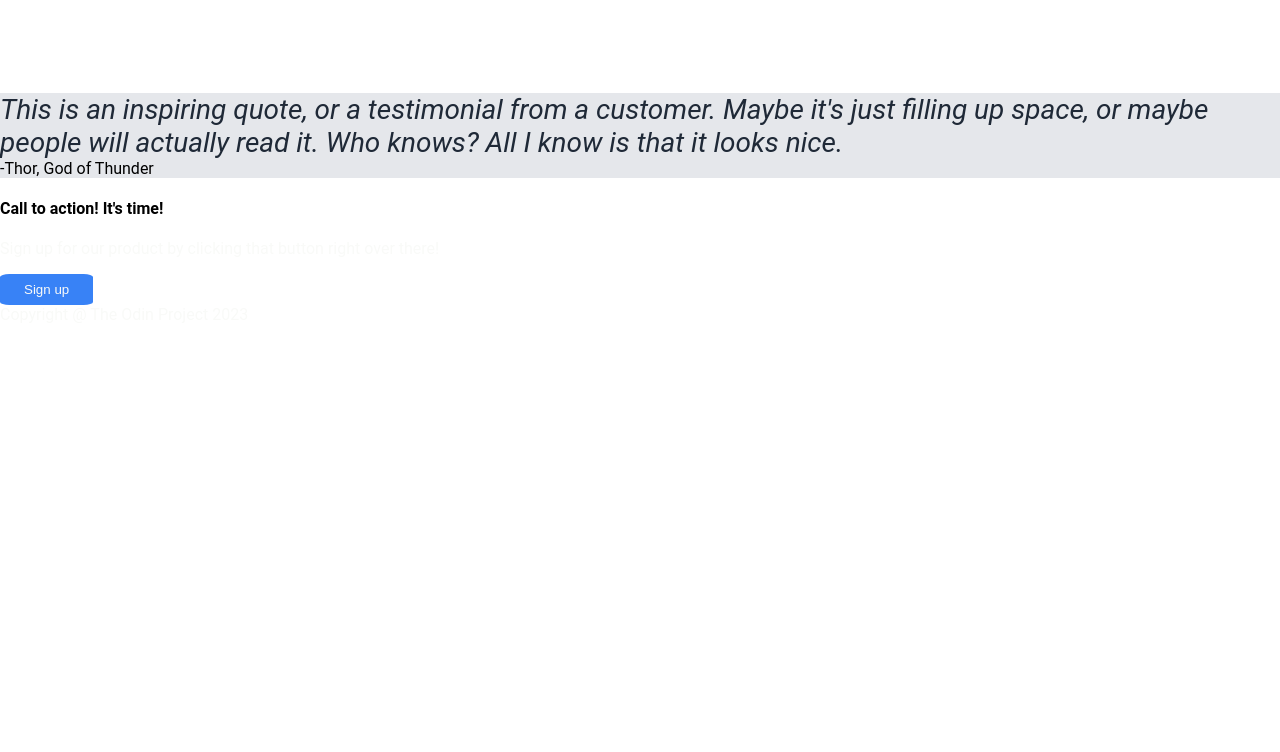
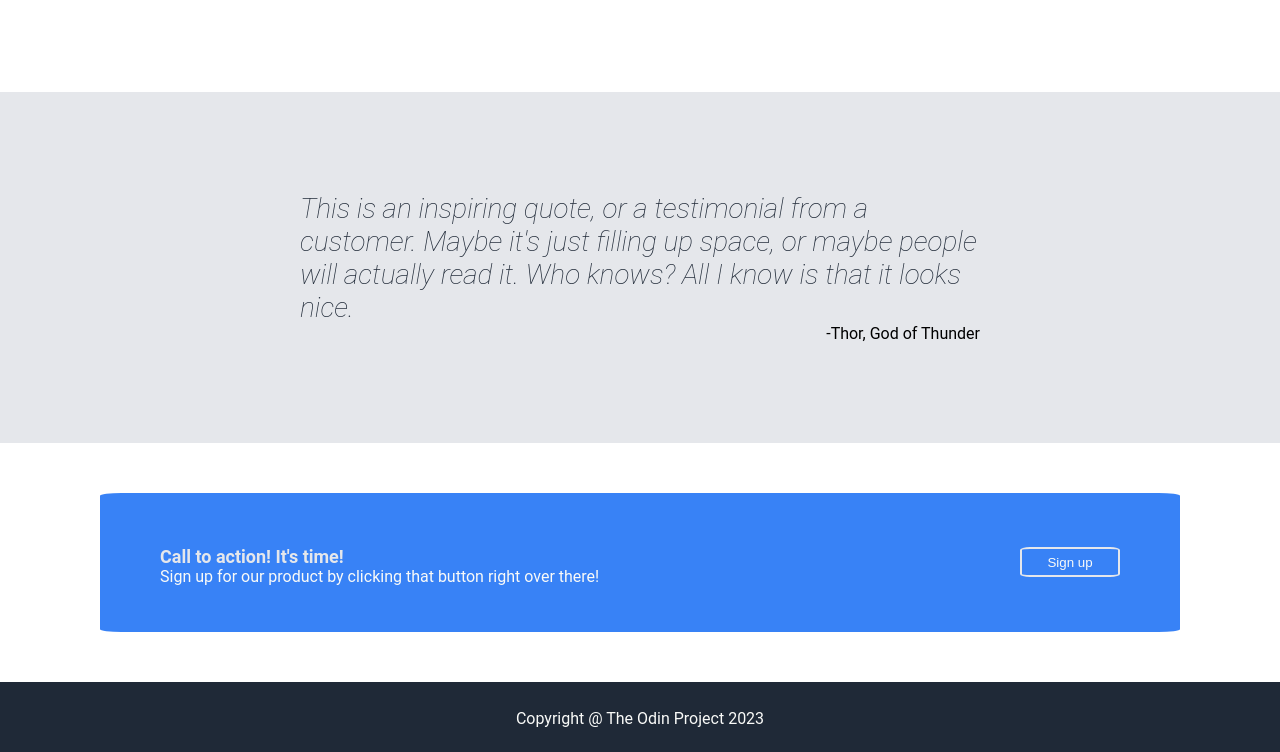
Before and after one commit to nix064/Landing-Page, a plain HTML site: page index.html in a window 1280 px wide. Shown: the part 699-1451 px from the top of the page. Before the commit the page ends 1039 px from the top, so only its background shows below. Drawn offline with Linux system fonts and the light colour scheme.

Commit message:
Inital Landing Page complete

```diff
--- a/index.html
+++ b/index.html
@@ -59,7 +59,7 @@
         </div>
         <div class="quote">
             <div class="top">
-                <i>This is an inspiring quote, or a testimonial from a customer. Maybe it's just filling up space, or maybe people will actually read it. Who knows? All I know is that it looks nice.</i>
+                This is an inspiring quote, or a testimonial from a customer. Maybe it's just filling up space, or maybe people will actually read it. Who knows? All I know is that it looks nice.
             </div>
             <div class="bot">
                 -Thor, God of Thunder
@@ -68,10 +68,10 @@
         <div class="call">
             <div class="left">
                 <h4>Call to action! It's time!</h4>
-                <p>Sign up for our product by clicking that button right over there!</p>
+                <p id="click">Sign up for our product by clicking that button right over there!</p>
             </div>
             <div class="right">
-                <button>Sign up</button>
+                <button id="signup">Sign up</button>
             </div>
         </div>
     <footer>
--- a/styles.css
+++ b/styles.css
@@ -109,6 +109,8 @@ button {
     padding: 8px 24px;
     border: none;
     border-radius: 10%;
+    width: 100px;
+    height: 30px;
 }
 
 .text {
@@ -131,19 +133,66 @@ button {
 
 .quote {
     background: #E5E7EB;
+    display: flex;
+    flex-direction: column;
+    padding: 100px 300px;
 }
 
 .top {
     font-size: 28px;
     font-style: italic;
+    font-weight: 100;
     color: #1F2937;
+
 }
 
+.bot {
+    align-self: flex-end;
+}
 
+.call {
+    display: flex;
+    justify-content: space-between;
+    padding: 30px 60px;
+    background-color: #3882F6;
+    color: #E5E7EB;
+    margin: 50px 100px;
+    align-items: center;
+    border-radius: 2%;
+}
 
+#signup {
+    border-radius: 10%;
+    border: 2px solid #E5E7EB;
+    padding: 5px 20px;
 
+}
 
+#click {
+    padding-top: 0;
+    margin-top: 0;
+}
 
+h4 {
+    margin-bottom: 0;
+    padding-bottom: 0;
+    font-size: 18px;
+}
+
+footer {
+    background-color: #1F2937;
+    color: #E5E7EB;
+    display: flex;
+    bottom: 0;
+    left: 0;
+    right: 0;
+    height: 52px;
+    align-items: center;
+    justify-content: center;
+    margin-top: 50px;
+    padding-top: 18px;
+
+}
 
 
 
```
